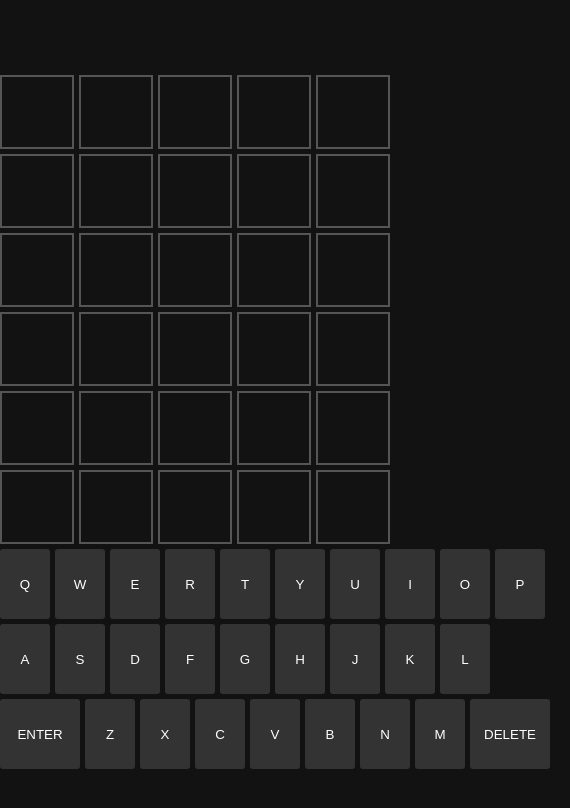
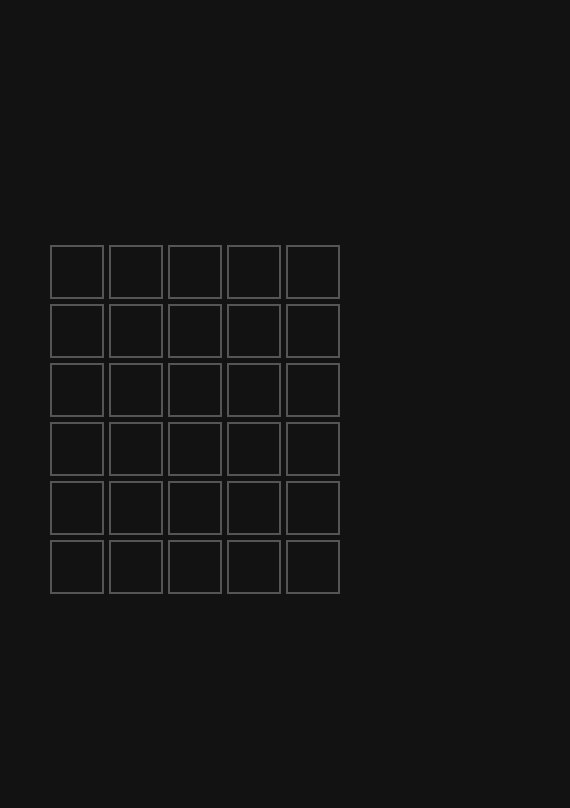
Before and after one commit to rolando22/wordle, a React (Vite) app: page / in a window 390 px wide. Shown: the top 808 px of the page, 570 px wide, since content can reach past the window. Built offline with nearby package versions, Linux system fonts and the light colour scheme.

Commit message:
[UPDATE] estilos

```diff
--- /dev/null
+++ b/src/App.module.scss
@@ -0,0 +1,5 @@
+.mainContainer {
+    display: grid;
+    justify-items: center;
+    margin: 50px auto;
+}
--- a/src/App.tsx
+++ b/src/App.tsx
@@ -1,7 +1,7 @@
 import { CompletedRow, CurrentRow, EmptyRow, Keyboard, Modal } from './components';
 import { useWordle } from './hooks/useWordle';
 import { GameStatus } from './types';
-import './App.css';
+import styles from  './App.module.scss';
 
 export function App() {
     const {
@@ -31,7 +31,7 @@ export function App() {
                         onReset={onReset}
                     />
                     : null}
-            <main>
+            <main className={styles.mainContainer}>
                 {completeWords.map((word, index) =>
                     <CompletedRow
                         key={index}
--- a/src/components/Box/box.module.scss
+++ b/src/components/Box/box.module.scss
@@ -40,3 +40,10 @@
 .edit {
     @include box;
 }
+
+@media (max-width: 600px) {
+    .correct, .present, .absent, .edit, .empty {
+        width: 50px;
+        height: 50px;
+    }
+}
--- a/src/components/Keyboard/keyboard.module.scss
+++ b/src/components/Keyboard/keyboard.module.scss
@@ -15,6 +15,7 @@
     width: 570px;
     margin: 0 auto;
     gap: 5px;
+    justify-content: center
 }
 
 .key {
@@ -37,3 +38,9 @@
     width: 80px;
     height: 70px;
 }
+
+@media (max-width: 600px) {
+    .keyboarContainer {
+        display: none;
+    }
+}
--- a/src/index.css
+++ b/src/index.css
@@ -7,7 +7,14 @@
 body {
     margin: 0;
     display: flex;
-    place-items: center;
+    justify-content: center;
+    justify-items: center;
     min-width: 320px;
     min-height: 100vh;
 }
+
+@media (max-width: 600px) {
+    body {
+        align-items: center;
+    }
+}
```
Also changed, not shown: src/App.css (deleted).
